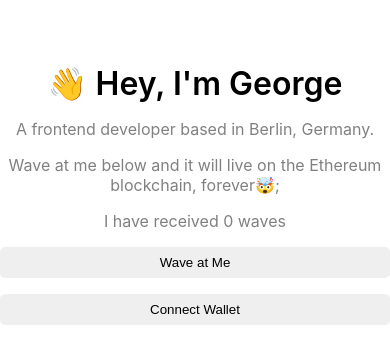
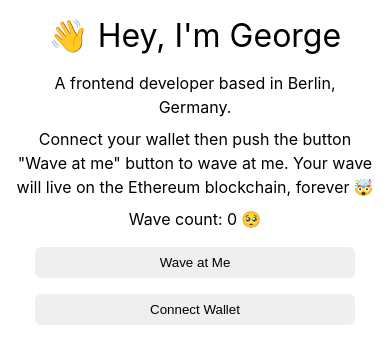
Before and after one commit to georgebullock/ethereum-wave, a React (Create React App) app in the folder ui/: page / in a window 390 px wide. Shown: the top 364 px of the page. Built offline with nearby package versions, Linux system fonts and the light colour scheme.

Commit message:
Refactor markup and styles. Add mobile styles

```diff
--- a/ui/src/App.css
+++ b/ui/src/App.css
@@ -1,34 +1,89 @@
-.mainContainer {
+.main-container {
   display: flex;
-  justify-content: center;
-  width: 100%;
-  margin-top: 64px;
+  flex-direction: column;
+  padding: 1rem;
 }
 
-.dataContainer {
+.data-container {
   display: flex;
   flex-direction: column;
-  justify-content: center;
-  max-width: 600px;
+  text-align: center;
+  max-width: 60ch;
+  margin: auto;
 }
 
 .header {
-  text-align: center;
-  font-size: 32px;
-  font-weight: 600;
+  font-size: 2rem;
+  margin-bottom: 1rem;
+}
+
+.bio-container {
+  margin: 0 auto 1rem auto;
+  line-height: 1.5;
+  max-width: 40ch;
 }
 
 .bio {
-  text-align: center;
-  color: gray;
-  margin-top: 16px;
+  margin-bottom: 0.5rem;
 }
 
-.waveButton {
+.waves-count {
+  display: flex;
+  justify-content: center;
+}
+
+.emoji {
+  margin-left: 0.25rem;
+}
+
+.button-group {
+  margin-bottom: 1rem;
+}
+
+.wave-button {
+  width: 30rem;
+  max-width: 100%;
   cursor: pointer;
-  margin-top: 16px;
   padding: 8px;
   border: 0;
-  border-radius: 5px;
+  border-radius: 6px;
+  max-width: 20rem;
+}
 
+.wave-button:first-child {
+  margin-bottom: 1rem;
 }
+
+.wave-list {
+  margin: 0;
+  padding: 0;
+}
+
+.wave-item {
+  max-width: 100%;
+  list-style-type: none;
+  margin: 0;
+  padding: 0;
+  border: 1px solid gray;
+  border-radius: 6px;
+  padding: 1rem;
+}
+
+.wave-message {
+  margin-bottom: 0.5rem;
+  font-size: 1.5rem;
+}
+
+.wave-address,
+.wave-timestamp {
+  line-height: 1.5;
+}
+
+.wave-label {
+  font-weight: bold;
+  margin-right: 0.25rem;
+}
+
+.wave-text {
+  overflow-wrap: break-word;
+}
--- a/ui/src/App.js
+++ b/ui/src/App.js
@@ -119,51 +119,75 @@ export default function App() {
     waves &&
     waves.map((wave) => {
       return (
-        <div key={wave.address}>
-          <p>{wave.address}</p>
-          <p>{wave.message}</p>
-          <p>{wave.timeStamp.toString()}</p>
-        </div>
+        <li key={wave.address} className="wave-item">
+          <article className="wave-content">
+            <section className="wave-message">
+              <span className="wave-text">{wave.message}</span>
+            </section>
+            <section className="wave-address">
+              <span className="wave-label">Sender:</span>
+              <span className="wave-text">{wave.address}</span>
+            </section>
+            <section className="wave-time-stamp">
+              <span className="wave-label">Date:</span>
+              <span className="wave-text">
+                {wave.timeStamp.toLocaleString()}
+              </span>
+            </section>
+          </article>
+        </li>
       );
     });
 
   return (
-    <div className="mainContainer">
-      <div className="dataContainer">
+    <div className="main-container">
+      <div className="data-container">
         <div className="header">
           <span role="img" aria-label="emoji">
             👋 Hey, I'm George
           </span>
         </div>
 
+        <section className="bio-container">
           <div className="bio">
             A frontend developer based in Berlin, Germany.
           </div>
 
           <div className="bio">
-          Wave at me below and it will live on the Ethereum blockchain, forever
-          <span role="img" aria-label="emoji">
+            Connect your wallet then push the button "Wave at me" button to wave
+            at me. Your wave will live on the Ethereum blockchain, forever
+            <span role="img" aria-label="emoji" className="emoji">
               🤯
             </span>
-          ;
           </div>
 
-        <div className="bio">
-          I have received {waves && waves.length > 0 ? waves.length : 0} waves
+          <div className="waves-count">
+            Wave count: {waves && waves.length > 0 ? waves.length : 0}
+            {waves && waves.length > 0 ? (
+              <span role="img" aria-label="emoji" className="emoji">
+                🥳
+              </span>
+            ) : (
+              <span role="img" aria-label="emoji" className="emoji">
+                🥺
+              </span>
+            )}
           </div>
+        </section>
 
-        <button className="waveButton" onClick={wave}>
+        <section className="button-group">
+          <button className="wave-button" onClick={wave}>
             Wave at Me
           </button>
 
           {!currentAccount && (
-          <button className="waveButton" onClick={connectWallet}>
+            <button className="wave-button" onClick={connectWallet}>
               Connect Wallet
             </button>
           )}
-
-        <div className="bio">{content}</div>
+        </section>
       </div>
+      <ul className="wave-list">{content}</ul>
     </div>
   );
 }
```
Also changed, not shown: 1 other file (tests, documents, lock files or other folders). Lines whose indentation alone changed are shown as unchanged.
